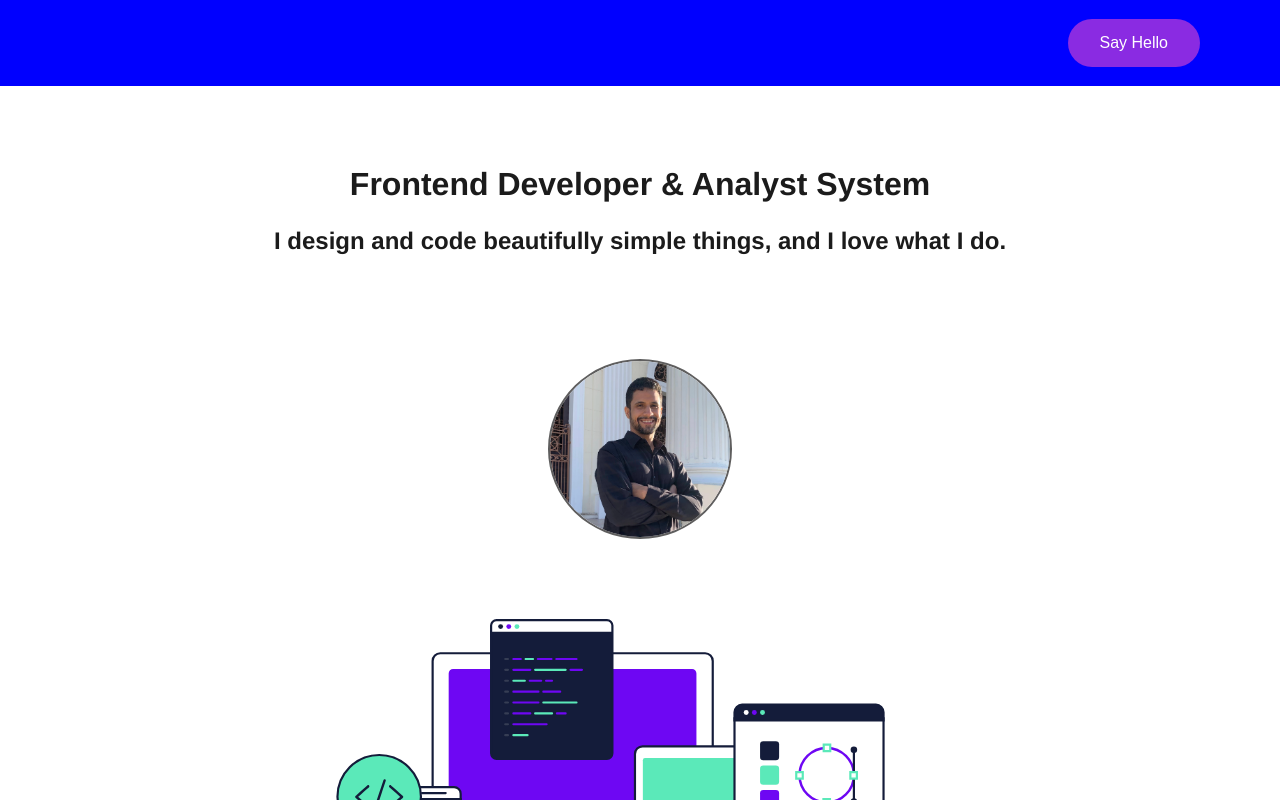
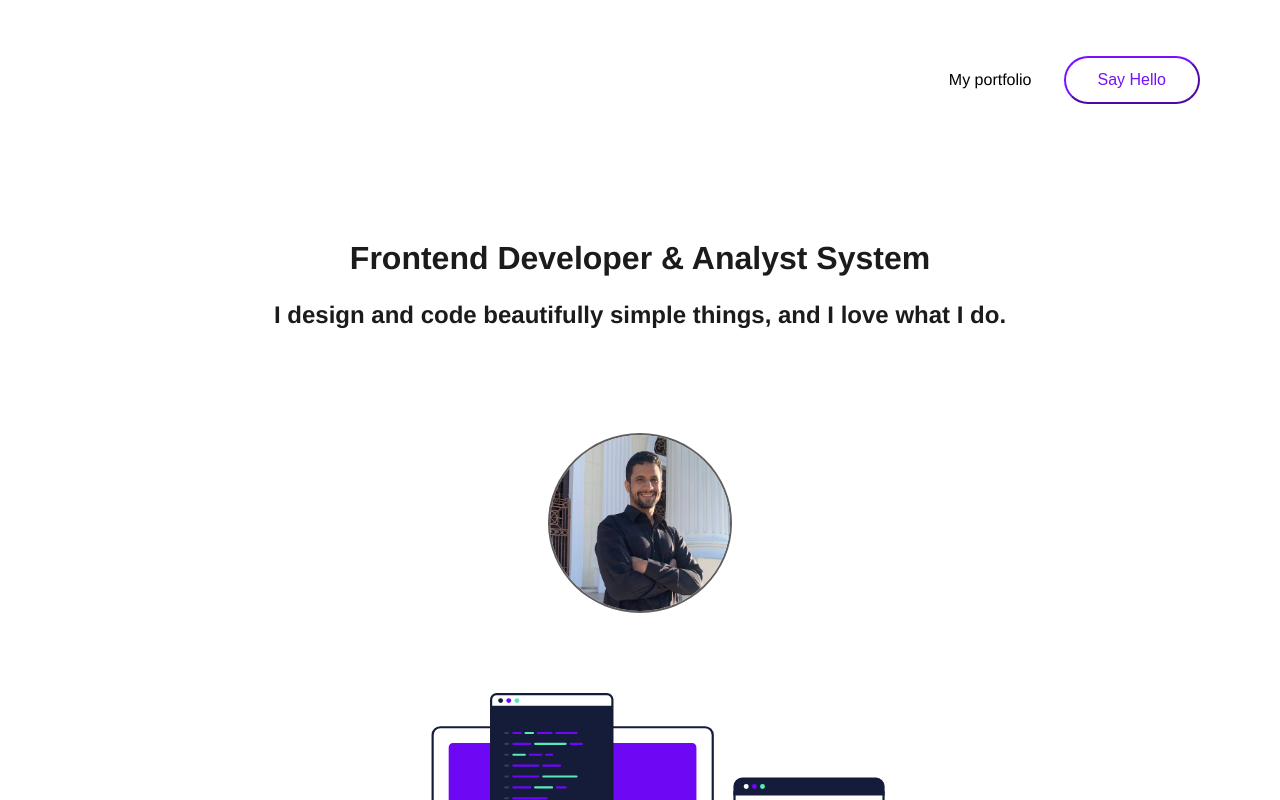
Before and after one commit to victorevh/01-github-explorer, a React app: page / in a window 1280 px wide. Shown: the top 800 px of the page. Built offline with nearby package versions, Linux system fonts and the light colour scheme; no server answers.

Commit message:
Altera header e adiciona ahref

```diff
--- a/src/components/Header/index.tsx
+++ b/src/components/Header/index.tsx
@@ -1,14 +1,24 @@
 
-import { Container, Content } from './styles'
+import { Container, Content , Bttn , Link } from './styles'
 
 export function Header () {
     return (
         <Container>
             <Content>
                 <img alt="" />
-                <button type="button">
-                    Say Hello
-                </button>
+                <Bttn>
+                    <div>
+                        <a
+                             href="https://github.com/victorevh"
+                             target="_Blank"
+                        >
+                            My portfolio
+                        </a>
+                    </div>
+                    <button type="button">
+                        Say Hello
+                    </button>
+                </Bttn>
             </Content>
         </Container>
     );
--- a/src/components/Header/styles.tsx
+++ b/src/components/Header/styles.tsx
@@ -1,23 +1,38 @@
 import styled from 'styled-components';
 
 export const Container = styled.header`
-    background: blue;
+
 `
 
 export const Content = styled.div`
     max-width: 1120px;
     margin: 0 auto;
+    min-height: 20vh;
 
     padding: 1.2rem 0;
     display: flex;
     align-items: center;
     justify-content: space-between;
 
+`
+
+export const Bttn = styled.div`
+    display: flex;
+    align-items: center;
+    a{
+        background: none;
+        text-decoration: none;
+        padding: 0 2rem;
+        color: black;
+    }
+
     button{
+        cursor: pointer;
+        background: none ;
         font-size: 1rem;
-        color: #fff;
-        background: blueviolet;
-        border: 0;
+        color: #7510F7;
+        border-color: #7510F7;
+        border-width: 2px;
         padding: 0 2rem;
         border-radius: 10rem;
         height: 3rem;
@@ -26,6 +41,6 @@ export const Content = styled.div`
 
         &:hover {
             filter: brightness(0.9)
-        }
     }
-`
+
+    }`
```
